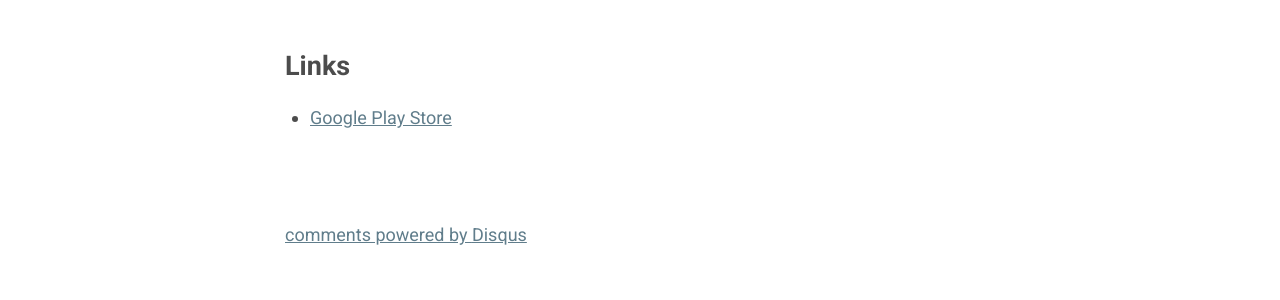
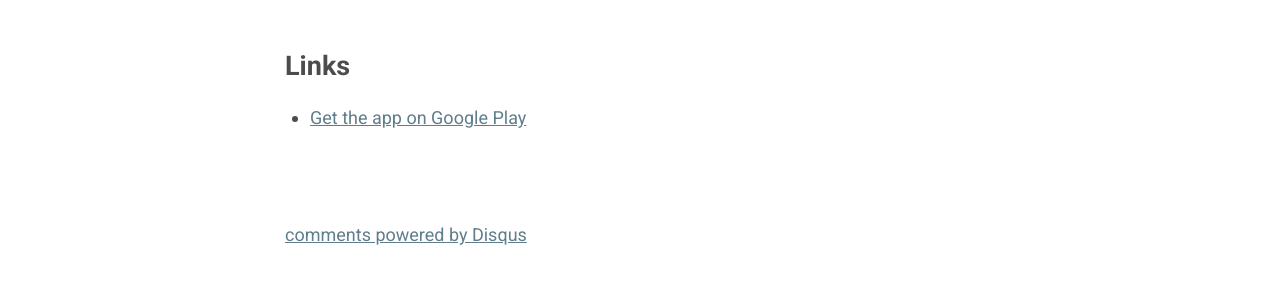
Before and after one commit to DarrenAtherton49/darrenatherton49.github.io, a Jekyll site: the page built from _android-apps/green-card-android.markdown, in a window 1280 px wide and 900 px high, scrolled down 622 px. Shown: the part 277-577 px from the top of the window. Built offline with Jekyll 4.4.1, drawn with Linux system fonts in a browser that asks for light colours; comment, search, counter and statistics services are not loaded.

Commit message:
minor changes to app YAML front matter

```diff
--- a/_android-apps/green-card-android.markdown
+++ b/_android-apps/green-card-android.markdown
@@ -10,6 +10,6 @@
 app_technical_details:
   - ""
   - "Tested with Appium"
-play_store_app_url: "https://play.google.com/store/apps/details?id=com.twoergo.podifi.android.client.whitelabel.greencard"
+app_play_store_url: "https://play.google.com/store/apps/details?id=com.twoergo.podifi.android.client.whitelabel.greencard"
 app_screenshot_path_1: "/assets/android_apps/green_card/home_screen_framed.png"
 ---
--- a/_android-apps/nicholsons-android.markdown
+++ b/_android-apps/nicholsons-android.markdown
@@ -10,7 +10,7 @@
 app_technical_details:
   - ""
   - "Tested with Appium"
-play_store_app_url: "https://play.google.com/store/apps/details?id=com.twoergo.podifi.android.client.whitelabel.hopcircle"
+app_play_store_url: "https://play.google.com/store/apps/details?id=com.twoergo.podifi.android.client.whitelabel.hopcircle"
 app_screenshot_path_1: "/assets/android_apps/nicholsons/browse_screen_framed.png"
 app_screenshot_path_2: "/assets/android_apps/nicholsons/map_screen_framed.png"
 ---
--- a/_android-apps/toby-carvery-android.markdown
+++ b/_android-apps/toby-carvery-android.markdown
@@ -10,6 +10,6 @@
 app_technical_details:
   - ""
   - "Tested with Appium"
-play_store_app_url: "https://play.google.com/store/apps/details?id=com.twoergo.podifi.android.client.whitelabel.tobycarvery"
+app_play_store_url: "https://play.google.com/store/apps/details?id=com.twoergo.podifi.android.client.whitelabel.tobycarvery"
 app_screenshot_path_1: "/assets/android_apps/toby_carvery/home_screen_framed.png"
 ---
--- a/_layouts/android_app.html
+++ b/_layouts/android_app.html
@@ -19,7 +19,8 @@
 
   	<h2> Links </h2>
   	<ul>
-  		{% if page.play_store_app_url %} <li> <a href="{{ page.play_store_app_url }} ">Google Play Store</a> </li> {% endif %}
+  		{% if page.app_play_store_url %} <li> <a href="{{ page.app_play_store_url }} ">Get the app on Google Play</a> </li> {% endif %}
+  		{% if page.app_github_url %} <li> <a href="{{ page.app_github_url }} ">View on GitHub</a> </li> {% endif %}
 	</ul>
 
     {% include comments.html %}
```
